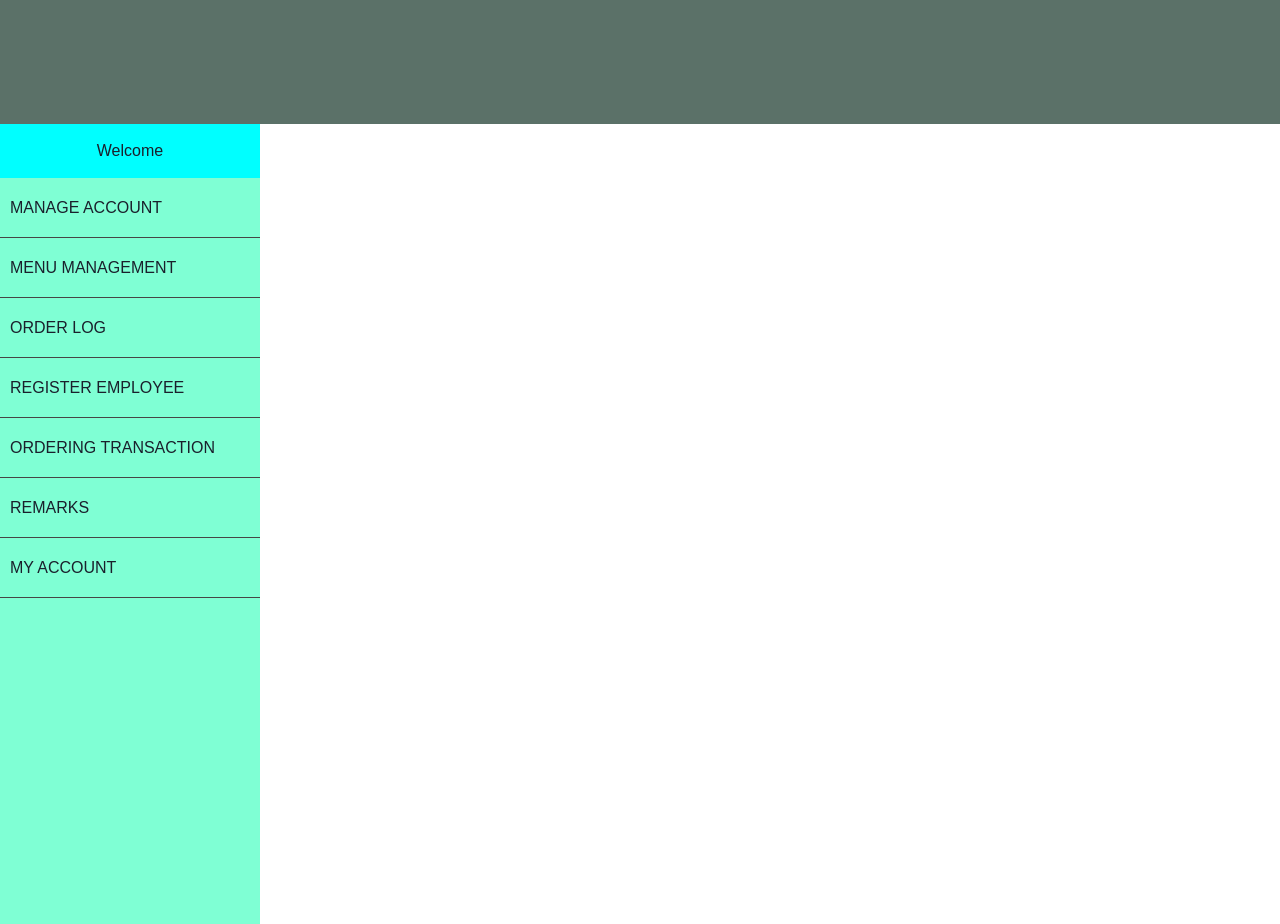
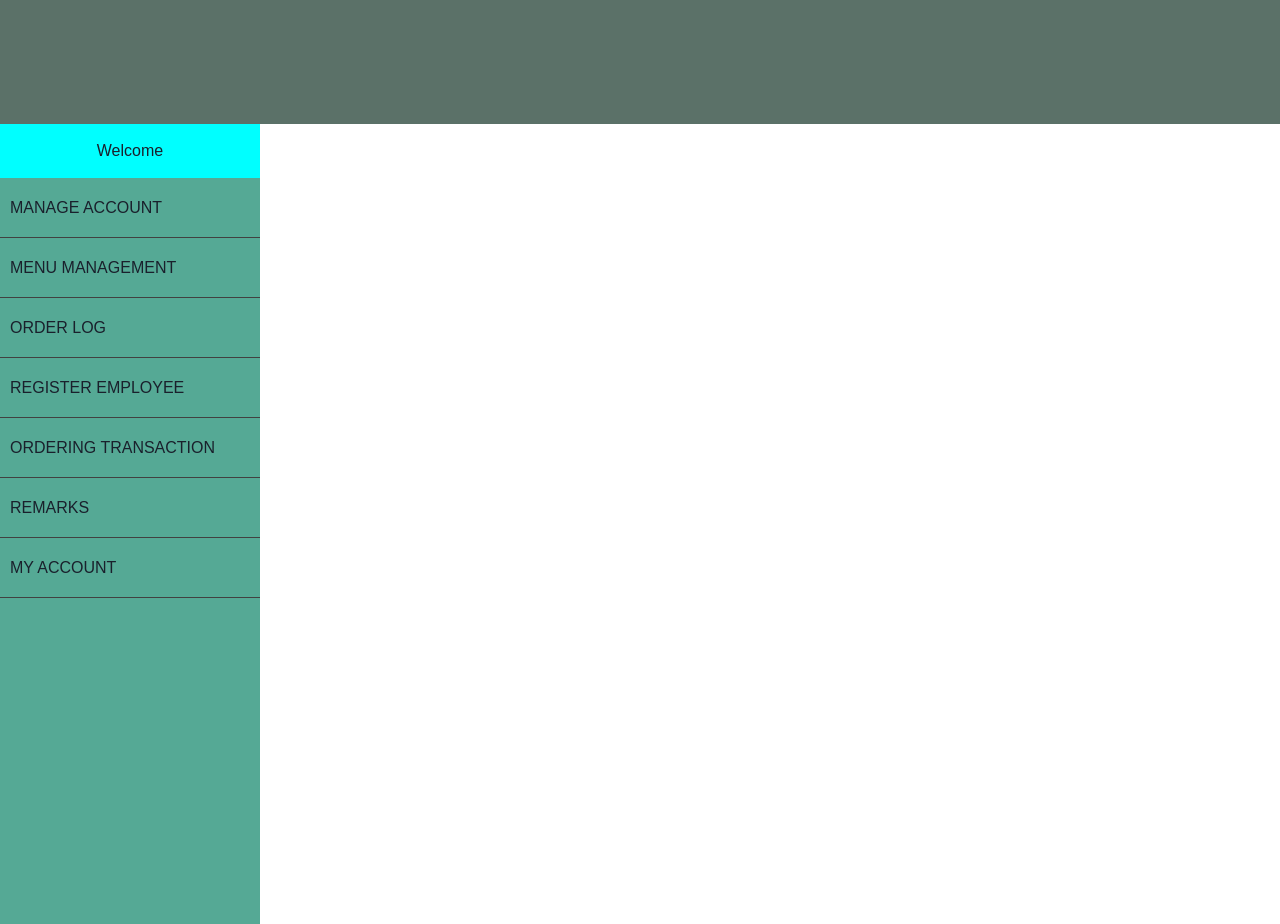
Before and after one commit to jentii16200/hain-microsite, a React (Create React App) app: page / in a window 1280 px wide. Shown: the part 640-1564 px from the top of the page. Built offline with nearby package versions, Linux system fonts and the light colour scheme.

Commit message:
Update index.css

```diff
--- a/src/pages/User-Account/index.css
+++ b/src/pages/User-Account/index.css
@@ -27,7 +27,7 @@ body{
   position: fixed;
   height: 100%;
   width: 260px;
-  background-color: aquamarine;
+  background-color: rgb(85, 169, 149);
   transition: .5%;
   overflow: auto;
 }
@@ -52,7 +52,7 @@ body{
   height: 60px;
   line-height: 60px;
   text-align: start;
-  border-bottom: 1px solid rgb(70, 70, 70);
+  border-bottom: 1px solid rgb(65, 65, 65);
 
 }
 .navigation ul .welcome{
```
